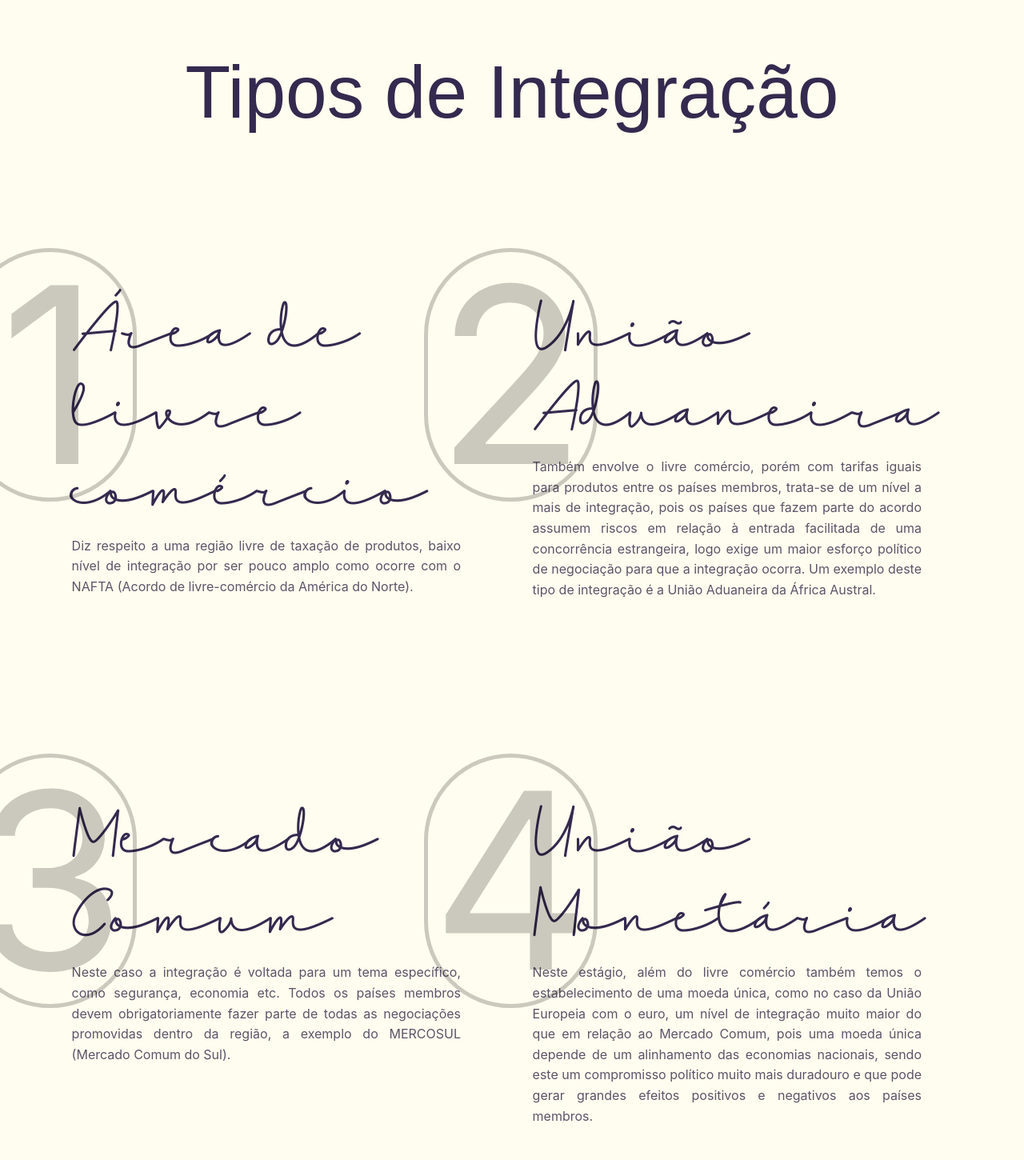
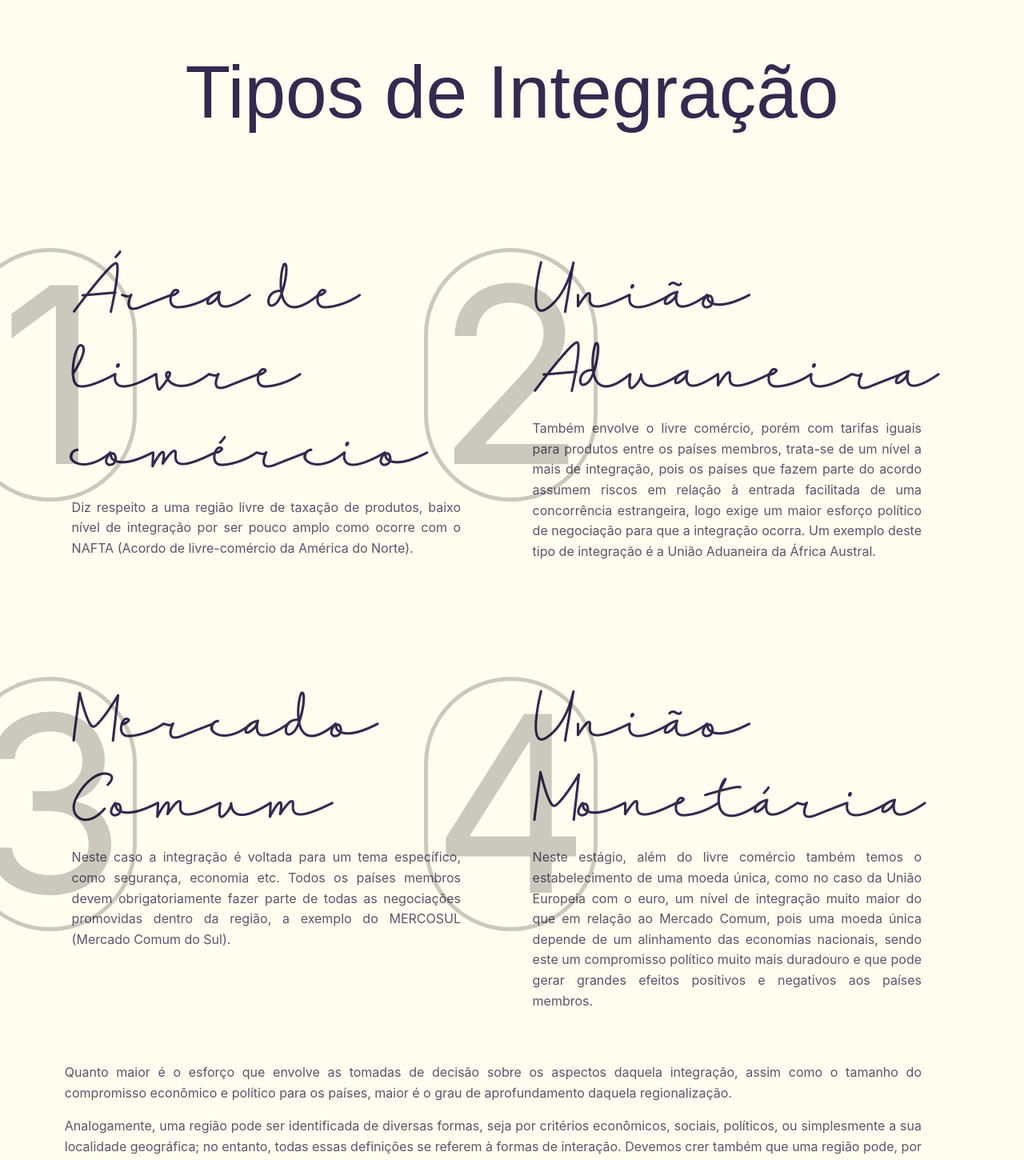
Before and after one commit to emilianoLeite/integracao-regional, a Next.js app: page /integration_types in a window 1280 px wide. Shown: the top 1450 px of the page at 80% size. Built offline with nearby package versions, Linux system fonts and the light colour scheme; a web font is replaced by a local one.

Commit message:
Tweak paddings of pages/integration_types

```diff
--- a/pages/integration_types/index.js
+++ b/pages/integration_types/index.js
@@ -16,7 +16,7 @@ export default function IntegrationTypes() {
       >
         <div className={styles.splitSection}>
 
-          <div className={styles.halfSection}>
+          <div className={`${styles.halfSection} ${styles.firstRow}`}>
             <div className={styles.watermark}>
               <span> 1 </span>
             </div>
@@ -28,7 +28,7 @@ export default function IntegrationTypes() {
 
           </div>
 
-          <div className={styles.halfSection}>
+          <div className={`${styles.halfSection} ${styles.firstRow}`}>
             <div className={styles.watermark}>
               <span> 2 </span>
             </div>
@@ -45,7 +45,7 @@ export default function IntegrationTypes() {
       >
         <div className={styles.splitSection}>
 
-          <div className={styles.halfSection}>
+          <div className={`${styles.halfSection} ${styles.secondRow}`}>
             <div className={styles.watermark}>
               <span> 3 </span>
             </div>
@@ -56,7 +56,7 @@ export default function IntegrationTypes() {
 
           </div>
 
-          <div className={styles.halfSection}>
+          <div className={`${styles.halfSection} ${styles.secondRow}`}>
             <div className={styles.watermark}>
               <span> 4 </span>
             </div>
--- a/pages/integration_types/integration_types.module.css
+++ b/pages/integration_types/integration_types.module.css
@@ -35,6 +35,14 @@
   position: relative;
 }
 
+.halfSection.firstRow {
+  padding: 0px 5em 0px 2em;
+}
+
+.halfSection.secondRow {
+  padding: 0px 5em 48px 2em;
+}
+
 .mainText {
   padding: 0px 5em 0px 16.84px;
 }
```
